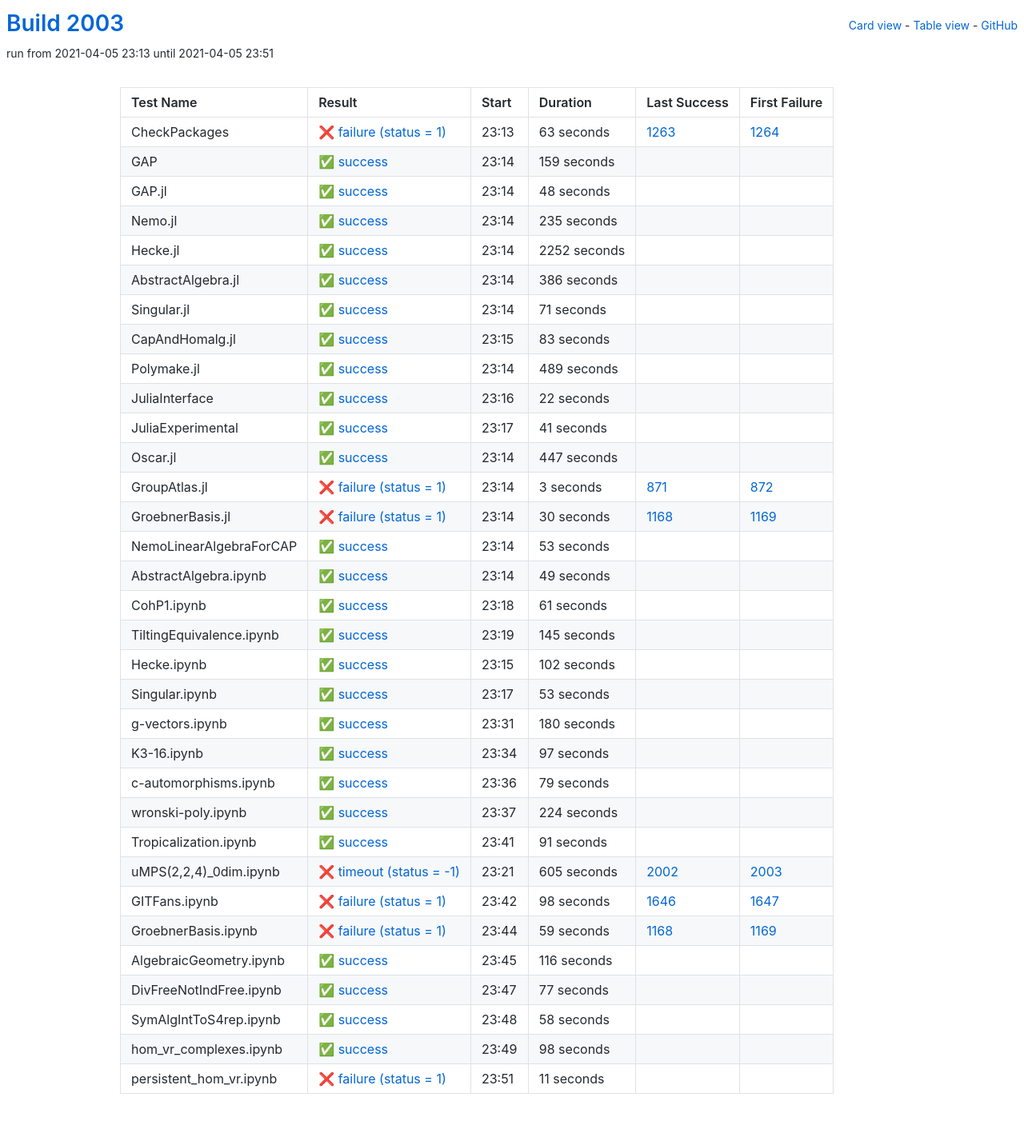
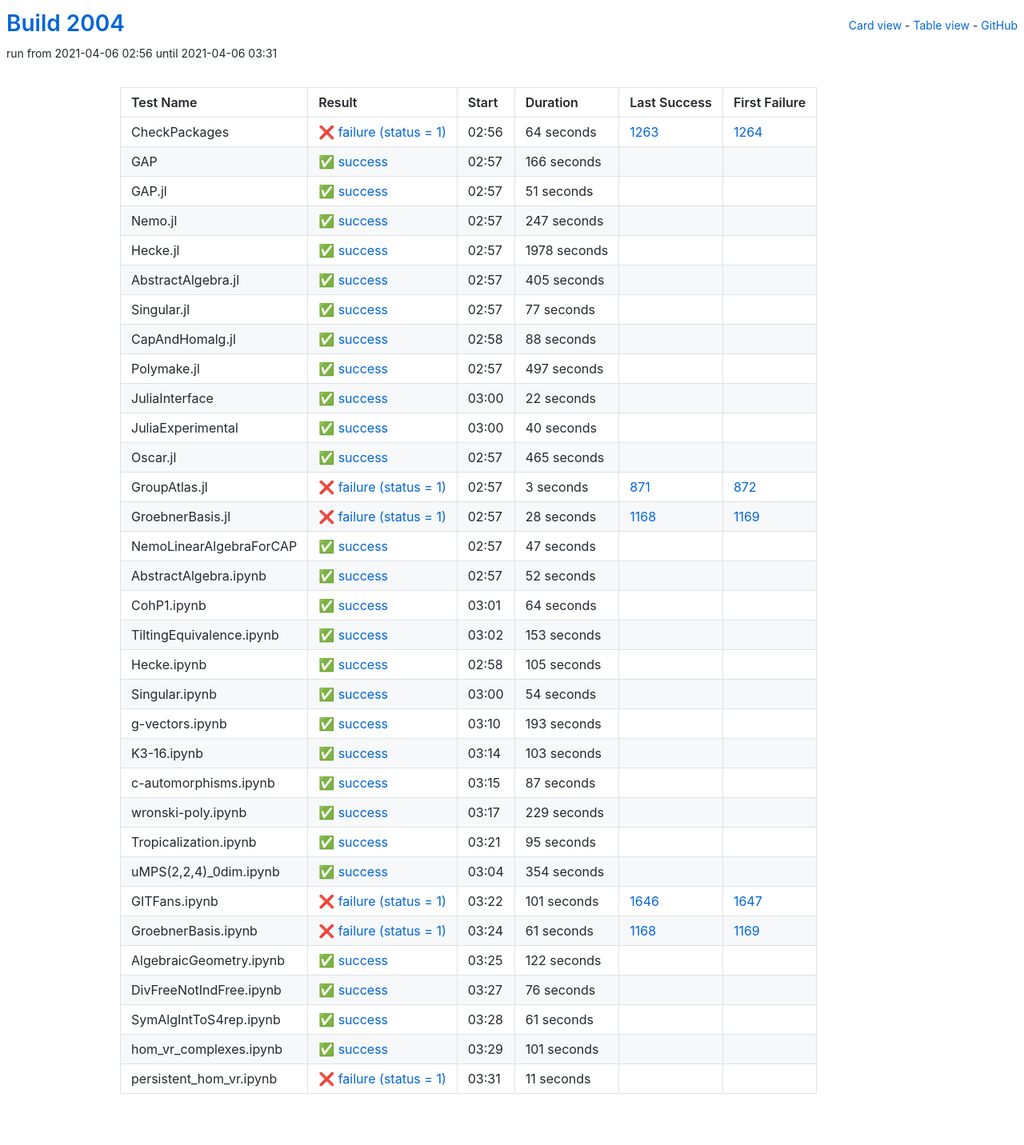
Before and after one commit to oscar-system/oscar-ci-status-stable, a Jekyll site: the page built from table.html, in a window 1280 px wide. Shown: the whole page at 80% size. Built offline with Jekyll 4.4.1, drawn with Linux system fonts in a browser that asks for light colours.

Commit message:
Build #2004

```diff
--- a/_data/ci.yml
+++ b/_data/ci.yml
@@ -1,6 +1,6 @@
 ---
-build: 2003
-build_url: https://oscarci.mathematik.uni-kl.de/job/oscar-stable/2003/
+build: 2004
+build_url: https://oscarci.mathematik.uni-kl.de/job/oscar-stable/2004/
 job: oscar-stable
 organization: oscar-system
 repo: oscar-ci-status-stable
@@ -8,116 +8,116 @@ repourl: https://github.com/oscar-system/oscar-ci-status-stable
 tests:
 - name: CheckPackages
   id: checkpackages
-  log: https://oscarci.mathematik.uni-kl.de/job/oscar-stable/2003/artifact/logs/build-2003/CheckPackages.log
-  start: 2021-04-05 23:13
+  log: https://oscarci.mathematik.uni-kl.de/job/oscar-stable/2004/artifact/logs/build-2004/CheckPackages.log
+  start: 2021-04-06 02:56
   success: false
   exitcode: 1
   status: failure
-  duration: 63
+  duration: 64
   last_success: 1263
   last_success_url: https://oscarci.mathematik.uni-kl.de/job/oscar-stable/1263/
   first_failure: 1264
   first_failure_url: https://oscarci.mathematik.uni-kl.de/job/oscar-stable/1264/
 - name: GAP
   id: gap
-  log: https://oscarci.mathematik.uni-kl.de/job/oscar-stable/2003/artifact/logs/build-2003/GAP.log
-  start: 2021-04-05 23:14
+  log: https://oscarci.mathematik.uni-kl.de/job/oscar-stable/2004/artifact/logs/build-2004/GAP.log
+  start: 2021-04-06 02:57
   success: true
   exitcode: 0
   status: success
-  duration: 159
+  duration: 166
   last_success: false
   last_success_url:
   first_failure: false
   first_failure_url:
 - name: GAP.jl
   id: gap-jl
-  log: https://oscarci.mathematik.uni-kl.de/job/oscar-stable/2003/artifact/logs/build-2003/GAP.jl.log
-  start: 2021-04-05 23:14
+  log: https://oscarci.mathematik.uni-kl.de/job/oscar-stable/2004/artifact/logs/build-2004/GAP.jl.log
+  start: 2021-04-06 02:57
   success: true
   exitcode: 0
   status: success
-  duration: 48
+  duration: 51
   last_success: false
   last_success_url:
   first_failure: false
   first_failure_url:
 - name: Nemo.jl
   id: nemo-jl
-  log: https://oscarci.mathematik.uni-kl.de/job/oscar-stable/2003/artifact/logs/build-2003/Nemo.jl.log
-  start: 2021-04-05 23:14
+  log: https://oscarci.mathematik.uni-kl.de/job/oscar-stable/2004/artifact/logs/build-2004/Nemo.jl.log
+  start: 2021-04-06 02:57
   success: true
   exitcode: 0
   status: success
-  duration: 235
+  duration: 247
   last_success: false
   last_success_url:
   first_failure: false
   first_failure_url:
 - name: Hecke.jl
   id: hecke-jl
-  log: https://oscarci.mathematik.uni-kl.de/job/oscar-stable/2003/artifact/logs/build-2003/Hecke.jl.log
-  start: 2021-04-05 23:14
+  log: https://oscarci.mathematik.uni-kl.de/job/oscar-stable/2004/artifact/logs/build-2004/Hecke.jl.log
+  start: 2021-04-06 02:57
   success: true
   exitcode: 0
   status: success
-  duration: 2252
+  duration: 1978
   last_success: false
   last_success_url:
   first_failure: false
   first_failure_url:
 - name: AbstractAlgebra.jl
   id: abstractalgebra-jl
-  log: https://oscarci.mathematik.uni-kl.de/job/oscar-stable/2003/artifact/logs/build-2003/AbstractAlgebra.jl.log
-  start: 2021-04-05 23:14
+  log: https://oscarci.mathematik.uni-kl.de/job/oscar-stable/2004/artifact/logs/build-2004/AbstractAlgebra.jl.log
+  start: 2021-04-06 02:57
   success: true
   exitcode: 0
   status: success
-  duration: 386
+  duration: 405
   last_success: false
   last_success_url:
   first_failure: false
   first_failure_url:
 - name: Singular.jl
   id: singular-jl
-  log: https://oscarci.mathematik.uni-kl.de/job/oscar-stable/2003/artifact/logs/build-2003/Singular.jl.log
-  start: 2021-04-05 23:14
+  log: https://oscarci.mathematik.uni-kl.de/job/oscar-stable/2004/artifact/logs/build-2004/Singular.jl.log
+  start: 2021-04-06 02:57
   success: true
   exitcode: 0
   status: success
-  duration: 71
+  duration: 77
   last_success: false
   last_success_url:
   first_failure: false
   first_failure_url:
 - name: CapAndHomalg.jl
   id: capandhomalg-jl
-  log: https://oscarci.mathematik.uni-kl.de/job/oscar-stable/2003/artifact/logs/build-2003/CapAndHomalg.jl.log
-  start: 2021-04-05 23:15
+  log: https://oscarci.mathematik.uni-kl.de/job/oscar-stable/2004/artifact/logs/build-2004/CapAndHomalg.jl.log
+  start: 2021-04-06 02:58
   success: true
   exitcode: 0
   status: success
-  duration: 83
+  duration: 88
   last_success: false
   last_success_url:
   first_failure: false
   first_failure_url:
 - name: Polymake.jl
   id: polymake-jl
-  log: https://oscarci.mathematik.uni-kl.de/job/oscar-stable/2003/artifact/logs/build-2003/Polymake.jl.log
-  start: 2021-04-05 23:14
+  log: https://oscarci.mathematik.uni-kl.de/job/oscar-stable/2004/artifact/logs/build-2004/Polymake.jl.log
+  start: 2021-04-06 02:57
   success: true
   exitcode: 0
   status: success
-  duration: 489
+  duration: 497
   last_success: false
   last_success_url:
   first_failure: false
   first_failure_url:
 - name: JuliaInterface
   id: juliainterface
-  log: https://oscarci.mathematik.uni-kl.de/job/oscar-stable/2003/artifact/logs/build-2003/JuliaInterface.log
-  start: 2021-04-05 23:16
+  log: https://oscarci.mathematik.uni-kl.de/job/oscar-stable/2004/artifact/logs/build-2004/JuliaInterface.log
+  start: 2021-04-06 03:00
   success: true
   exitcode: 0
   status: success
@@ -128,32 +128,32 @@ tests:
   first_failure_url:
 - name: JuliaExperimental
   id: juliaexperimental
-  log: https://oscarci.mathematik.uni-kl.de/job/oscar-stable/2003/artifact/logs/build-2003/JuliaExperimental.log
-  start: 2021-04-05 23:17
+  log: https://oscarci.mathematik.uni-kl.de/job/oscar-stable/2004/artifact/logs/build-2004/JuliaExperimental.log
+  start: 2021-04-06 03:00
   success: true
   exitcode: 0
   status: success
-  duration: 41
+  duration: 40
   last_success: false
   last_success_url:
   first_failure: false
   first_failure_url:
 - name: Oscar.jl
   id: oscar-jl
-  log: https://oscarci.mathematik.uni-kl.de/job/oscar-stable/2003/artifact/logs/build-2003/Oscar.jl.log
-  start: 2021-04-05 23:14
+  log: https://oscarci.mathematik.uni-kl.de/job/oscar-stable/2004/artifact/logs/build-2004/Oscar.jl.log
+  start: 2021-04-06 02:57
   success: true
   exitcode: 0
   status: success
-  duration: 447
+  duration: 465
   last_success: false
   last_success_url:
   first_failure: false
   first_failure_url:
 - name: GroupAtlas.jl
   id: groupatlas-jl
-  log: https://oscarci.mathematik.uni-kl.de/job/oscar-stable/2003/artifact/logs/build-2003/GroupAtlas.jl.log
-  start: 2021-04-05 23:14
+  log: https://oscarci.mathematik.uni-kl.de/job/oscar-stable/2004/artifact/logs/build-2004/GroupAtlas.jl.log
+  start: 2021-04-06 02:57
   success: false
   exitcode: 1
   status: failure
@@ -164,44 +164,212 @@ tests:
   first_failure_url: https://oscarci.mathematik.uni-kl.de/job/oscar-stable/872/
 - name: GroebnerBasis.jl
   id: groebnerbasis-jl
-  log: https://oscarci.mathematik.uni-kl.de/job/oscar-stable/2003/artifact/logs/build-2003/GroebnerBasis.jl.log
-  start: 2021-04-05 23:14
+  log: https://oscarci.mathematik.uni-kl.de/job/oscar-stable/2004/artifact/logs/build-2004/GroebnerBasis.jl.log
+  start: 2021-04-06 02:57
   success: false
   exitcode: 1
   status: failure
-  duration: 30
+  duration: 28
   last_success: 1168
   last_success_url: https://oscarci.mathematik.uni-kl.de/job/oscar-stable/1168/
   first_failure: 1169
   first_failure_url: https://oscarci.mathematik.uni-kl.de/job/oscar-stable/1169/
 - name: NemoLinearAlgebraForCAP
   id: nemolinearalgebraforcap
-  log: https://oscarci.mathematik.uni-kl.de/job/oscar-stable/2003/artifact/logs/build-2003/NemoLinearAlgebraForCAP.log
-  start: 2021-04-05 23:14
+  log: https://oscarci.mathematik.uni-kl.de/job/oscar-stable/2004/artifact/logs/build-2004/NemoLinearAlgebraForCAP.log
+  start: 2021-04-06 02:57
   success: true
   exitcode: 0
   status: success
-  duration: 53
+  duration: 47
   last_success: false
   last_success_url:
   first_failure: false
   first_failure_url:
 - name: AbstractAlgebra.ipynb
   id: abstractalgebra-ipynb
-  log: https://oscarci.mathematik.uni-kl.de/job/oscar-stable/2003/artifact/logs/build-2003/AbstractAlgebra.ipynb.log
-  start: 2021-04-05 23:14
+  log: https://oscarci.mathematik.uni-kl.de/job/oscar-stable/2004/artifact/logs/build-2004/AbstractAlgebra.ipynb.log
+  start: 2021-04-06 02:57
   success: true
   exitcode: 0
   status: success
-  duration: 49
+  duration: 52
   last_success: false
   last_success_url:
   first_failure: false
   first_failure_url:
 - name: CohP1.ipynb
   id: cohp1-ipynb
-  log: https://oscarci.mathematik.uni-kl.de/job/oscar-stable/2003/artifact/logs/build-2003/CohP1.ipynb.log
-  start: 2021-04-05 23:18
+  log: https://oscarci.mathematik.uni-kl.de/job/oscar-stable/2004/artifact/logs/build-2004/CohP1.ipynb.log
+  start: 2021-04-06 03:01
+  success: true
+  exitcode: 0
+  status: success
+  duration: 64
+  last_success: false
+  last_success_url:
+  first_failure: false
+  first_failure_url:
+- name: TiltingEquivalence.ipynb
+  id: tiltingequivalence-ipynb
+  log: https://oscarci.mathematik.uni-kl.de/job/oscar-stable/2004/artifact/logs/build-2004/TiltingEquivalence.ipynb.log
+  start: 2021-04-06 03:02
+  success: true
+  exitcode: 0
+  status: success
+  duration: 153
+  last_success: false
+  last_success_url:
+  first_failure: false
+  first_failure_url:
+- name: Hecke.ipynb
+  id: hecke-ipynb
+  log: https://oscarci.mathematik.uni-kl.de/job/oscar-stable/2004/artifact/logs/build-2004/Hecke.ipynb.log
+  start: 2021-04-06 02:58
+  success: true
+  exitcode: 0
+  status: success
+  duration: 105
+  last_success: false
+  last_success_url:
+  first_failure: false
+  first_failure_url:
+- name: Singular.ipynb
+  id: singular-ipynb
+  log: https://oscarci.mathematik.uni-kl.de/job/oscar-stable/2004/artifact/logs/build-2004/Singular.ipynb.log
+  start: 2021-04-06 03:00
+  success: true
+  exitcode: 0
+  status: success
+  duration: 54
+  last_success: false
+  last_success_url:
+  first_failure: false
+  first_failure_url:
+- name: g-vectors.ipynb
+  id: g-vectors-ipynb
+  log: https://oscarci.mathematik.uni-kl.de/job/oscar-stable/2004/artifact/logs/build-2004/g-vectors.ipynb.log
+  start: 2021-04-06 03:10
+  success: true
+  exitcode: 0
+  status: success
+  duration: 193
+  last_success: false
+  last_success_url:
+  first_failure: false
+  first_failure_url:
+- name: K3-16.ipynb
+  id: k3-16-ipynb
+  log: https://oscarci.mathematik.uni-kl.de/job/oscar-stable/2004/artifact/logs/build-2004/K3-16.ipynb.log
+  start: 2021-04-06 03:14
+  success: true
+  exitcode: 0
+  status: success
+  duration: 103
+  last_success: false
+  last_success_url:
+  first_failure: false
+  first_failure_url:
+- name: c-automorphisms.ipynb
+  id: c-automorphisms-ipynb
+  log: https://oscarci.mathematik.uni-kl.de/job/oscar-stable/2004/artifact/logs/build-2004/c-automorphisms.ipynb.log
+  start: 2021-04-06 03:15
+  success: true
+  exitcode: 0
+  status: success
+  duration: 87
+  last_success: false
+  last_success_url:
+  first_failure: false
+  first_failure_url:
+- name: wronski-poly.ipynb
+  id: wronski-poly-ipynb
+  log: https://oscarci.mathematik.uni-kl.de/job/oscar-stable/2004/artifact/logs/build-2004/wronski-poly.ipynb.log
+  start: 2021-04-06 03:17
+  success: true
+  exitcode: 0
+  status: success
+  duration: 229
+  last_success: false
+  last_success_url:
+  first_failure: false
+  first_failure_url:
+- name: Tropicalization.ipynb
+  id: tropicalization-ipynb
+  log: https://oscarci.mathematik.uni-kl.de/job/oscar-stable/2004/artifact/logs/build-2004/Tropicalization.ipynb.log
+  start: 2021-04-06 03:21
+  success: true
+  exitcode: 0
+  status: success
+  duration: 95
+  last_success: false
+  last_success_url:
+  first_failure: false
+  first_failure_url:
+- name: uMPS(2,2,4)_0dim.ipynb
+  id: umps-2-2-4-0dim-ipynb
+  log: https://oscarci.mathematik.uni-kl.de/job/oscar-stable/2004/artifact/logs/build-2004/uMPS-2-2-4-_0dim.ipynb.log
+  start: 2021-04-06 03:04
+  success: true
+  exitcode: 0
+  status: success
+  duration: 354
+  last_success: false
+  last_success_url:
+  first_failure: false
+  first_failure_url:
+- name: GITFans.ipynb
+  id: gitfans-ipynb
+  log: https://oscarci.mathematik.uni-kl.de/job/oscar-stable/2004/artifact/logs/build-2004/GITFans.ipynb.log
+  start: 2021-04-06 03:22
+  success: false
+  exitcode: 1
+  status: failure
+  duration: 101
+  last_success: 1646
+  last_success_url: https://oscarci.mathematik.uni-kl.de/job/oscar-stable/1646/
+  first_failure: 1647
+  first_failure_url: https://oscarci.mathematik.uni-kl.de/job/oscar-stable/1647/
+- name: GroebnerBasis.ipynb
+  id: groebnerbasis-ipynb
+  log: https://oscarci.mathematik.uni-kl.de/job/oscar-stable/2004/artifact/logs/build-2004/GroebnerBasis.ipynb.log
+  start: 2021-04-06 03:24
+  success: false
+  exitcode: 1
+  status: failure
+  duration: 61
+  last_success: 1168
+  last_success_url: https://oscarci.mathematik.uni-kl.de/job/oscar-stable/1168/
+  first_failure: 1169
+  first_failure_url: https://oscarci.mathematik.uni-kl.de/job/oscar-stable/1169/
+- name: AlgebraicGeometry.ipynb
+  id: algebraicgeometry-ipynb
+  log: https://oscarci.mathematik.uni-kl.de/job/oscar-stable/2004/artifact/logs/build-2004/AlgebraicGeometry.ipynb.log
+  start: 2021-04-06 03:25
+  success: true
+  exitcode: 0
+  status: success
+  duration: 122
+  last_success: false
+  last_success_url:
+  first_failure: false
+  first_failure_url:
+- name: DivFreeNotIndFree.ipynb
+  id: divfreenotindfree-ipynb
+  log: https://oscarci.mathematik.uni-kl.de/job/oscar-stable/2004/artifact/logs/build-2004/DivFreeNotIndFree.ipynb.log
+  start: 2021-04-06 03:27
+  success: true
+  exitcode: 0
+  status: success
+  duration: 76
+  last_success: false
+  last_success_url:
+  first_failure: false
+  first_failure_url:
+- name: SymAlgIntToS4rep.ipynb
+  id: symalginttos4rep-ipynb
+  log: https://oscarci.mathematik.uni-kl.de/job/oscar-stable/2004/artifact/logs/build-2004/SymAlgIntToS4rep.ipynb.log
+  start: 2021-04-06 03:28
   success: true
   exitcode: 0
   status: success
@@ -210,190 +378,22 @@ tests:
   last_success_url:
   first_failure: false
   first_failure_url:
-- name: TiltingEquivalence.ipynb
-  id: tiltingequivalence-ipynb
-  log: https://oscarci.mathematik.uni-kl.de/job/oscar-stable/2003/artifact/logs/build-2003/TiltingEquivalence.ipynb.log
-  start: 2021-04-05 23:19
+- name: hom_vr_complexes.ipynb
+  id: hom-vr-complexes-ipynb
+  log: https://oscarci.mathematik.uni-kl.de/job/oscar-stable/2004/artifact/logs/build-2004/hom_vr_complexes.ipynb.log
+  start: 2021-04-06 03:29
   success: true
   exitcode: 0
   status: success
-  duration: 145
-  last_success: false
-  last_success_url:
-  first_failure: false
-  first_failure_url:
-- name: Hecke.ipynb
-  id: hecke-ipynb
-  log: https://oscarci.mathematik.uni-kl.de/job/oscar-stable/2003/artifact/logs/build-2003/Hecke.ipynb.log
-  start: 2021-04-05 23:15
-  success: true
-  exitcode: 0
-  status: success
-  duration: 102
-  last_success: false
-  last_success_url:
-  first_failure: false
-  first_failure_url:
-- name: Singular.ipynb
-  id: singular-ipynb
-  log: https://oscarci.mathematik.uni-kl.de/job/oscar-stable/2003/artifact/logs/build-2003/Singular.ipynb.log
-  start: 2021-04-05 23:17
-  success: true
-  exitcode: 0
-  status: success
-  duration: 53
-  last_success: false
-  last_success_url:
-  first_failure: false
-  first_failure_url:
-- name: g-vectors.ipynb
-  id: g-vectors-ipynb
-  log: https://oscarci.mathematik.uni-kl.de/job/oscar-stable/2003/artifact/logs/build-2003/g-vectors.ipynb.log
-  start: 2021-04-05 23:31
-  success: true
-  exitcode: 0
-  status: success
-  duration: 180
-  last_success: false
-  last_success_url:
-  first_failure: false
-  first_failure_url:
-- name: K3-16.ipynb
-  id: k3-16-ipynb
-  log: https://oscarci.mathematik.uni-kl.de/job/oscar-stable/2003/artifact/logs/build-2003/K3-16.ipynb.log
-  start: 2021-04-05 23:34
-  success: true
-  exitcode: 0
-  status: success
-  duration: 97
-  last_success: false
-  last_success_url:
-  first_failure: false
-  first_failure_url:
-- name: c-automorphisms.ipynb
-  id: c-automorphisms-ipynb
-  log: https://oscarci.mathematik.uni-kl.de/job/oscar-stable/2003/artifact/logs/build-2003/c-automorphisms.ipynb.log
-  start: 2021-04-05 23:36
-  success: true
-  exitcode: 0
-  status: success
-  duration: 79
-  last_success: false
-  last_success_url:
-  first_failure: false
-  first_failure_url:
-- name: wronski-poly.ipynb
-  id: wronski-poly-ipynb
-  log: https://oscarci.mathematik.uni-kl.de/job/oscar-stable/2003/artifact/logs/build-2003/wronski-poly.ipynb.log
-  start: 2021-04-05 23:37
-  success: true
-  exitcode: 0
-  status: success
-  duration: 224
-  last_success: false
-  last_success_url:
-  first_failure: false
-  first_failure_url:
-- name: Tropicalization.ipynb
-  id: tropicalization-ipynb
-  log: https://oscarci.mathematik.uni-kl.de/job/oscar-stable/2003/artifact/logs/build-2003/Tropicalization.ipynb.log
-  start: 2021-04-05 23:41
-  success: true
-  exitcode: 0
-  status: success
-  duration: 91
-  last_success: false
-  last_success_url:
-  first_failure: false
-  first_failure_url:
-- name: uMPS(2,2,4)_0dim.ipynb
-  id: umps-2-2-4-0dim-ipynb
-  log: https://oscarci.mathematik.uni-kl.de/job/oscar-stable/2003/artifact/logs/build-2003/uMPS-2-2-4-_0dim.ipynb.log
-  start: 2021-04-05 23:21
-  success: false
-  exitcode: -1
-  status: timeout
-  duration: 605
-  last_success: 2002
-  last_success_url: https://oscarci.mathematik.uni-kl.de/job/oscar-stable/2002/
-  first_failure: 2003
-  first_failure_url: https://oscarci.mathematik.uni-kl.de/job/oscar-stable/2003/
-- name: GITFans.ipynb
-  id: gitfans-ipynb
-  log: https://oscarci.mathematik.uni-kl.de/job/oscar-stable/2003/artifact/logs/build-2003/GITFans.ipynb.log
-  start: 2021-04-05 23:42
-  success: false
-  exitcode: 1
-  status: failure
-  duration: 98
-  last_success: 1646
-  last_success_url: https://oscarci.mathematik.uni-kl.de/job/oscar-stable/1646/
-  first_failure: 1647
-  first_failure_url: https://oscarci.mathematik.uni-kl.de/job/oscar-stable/1647/
-- name: GroebnerBasis.ipynb
-  id: groebnerbasis-ipynb
-  log: https://oscarci.mathematik.uni-kl.de/job/oscar-stable/2003/artifact/logs/build-2003/GroebnerBasis.ipynb.log
-  start: 2021-04-05 23:44
-  success: false
-  exitcode: 1
-  status: failure
-  duration: 59
-  last_success: 1168
-  last_success_url: https://oscarci.mathematik.uni-kl.de/job/oscar-stable/1168/
-  first_failure: 1169
-  first_failure_url: https://oscarci.mathematik.uni-kl.de/job/oscar-stable/1169/
-- name: AlgebraicGeometry.ipynb
-  id: algebraicgeometry-ipynb
-  log: https://oscarci.mathematik.uni-kl.de/job/oscar-stable/2003/artifact/logs/build-2003/AlgebraicGeometry.ipynb.log
-  start: 2021-04-05 23:45
-  success: true
-  exitcode: 0
-  status: success
-  duration: 116
-  last_success: false
-  last_success_url:
-  first_failure: false
-  first_failure_url:
-- name: DivFreeNotIndFree.ipynb
-  id: divfreenotindfree-ipynb
-  log: https://oscarci.mathematik.uni-kl.de/job/oscar-stable/2003/artifact/logs/build-2003/DivFreeNotIndFree.ipynb.log
-  start: 2021-04-05 23:47
-  success: true
-  exitcode: 0
-  status: success
-  duration: 77
-  last_success: false
-  last_success_url:
-  first_failure: false
-  first_failure_url:
-- name: SymAlgIntToS4rep.ipynb
-  id: symalginttos4rep-ipynb
-  log: https://oscarci.mathematik.uni-kl.de/job/oscar-stable/2003/artifact/logs/build-2003/SymAlgIntToS4rep.ipynb.log
-  start: 2021-04-05 23:48
-  success: true
-  exitcode: 0
-  status: success
-  duration: 58
-  last_success: false
-  last_success_url:
-  first_failure: false
-  first_failure_url:
-- name: hom_vr_complexes.ipynb
-  id: hom-vr-complexes-ipynb
-  log: https://oscarci.mathematik.uni-kl.de/job/oscar-stable/2003/artifact/logs/build-2003/hom_vr_complexes.ipynb.log
-  start: 2021-04-05 23:49
-  success: true
-  exitcode: 0
-  status: success
-  duration: 98
+  duration: 101
   last_success: false
   last_success_url:
   first_failure: false
   first_failure_url:
 - name: persistent_hom_vr.ipynb
   id: persistent-hom-vr-ipynb
-  log: https://oscarci.mathematik.uni-kl.de/job/oscar-stable/2003/artifact/logs/build-2003/persistent_hom_vr.ipynb.log
-  start: 2021-04-05 23:51
+  log: https://oscarci.mathematik.uni-kl.de/job/oscar-stable/2004/artifact/logs/build-2004/persistent_hom_vr.ipynb.log
+  start: 2021-04-06 03:31
   success: false
   exitcode: 1
   status: failure
```
Also changed, not shown: README.md.
